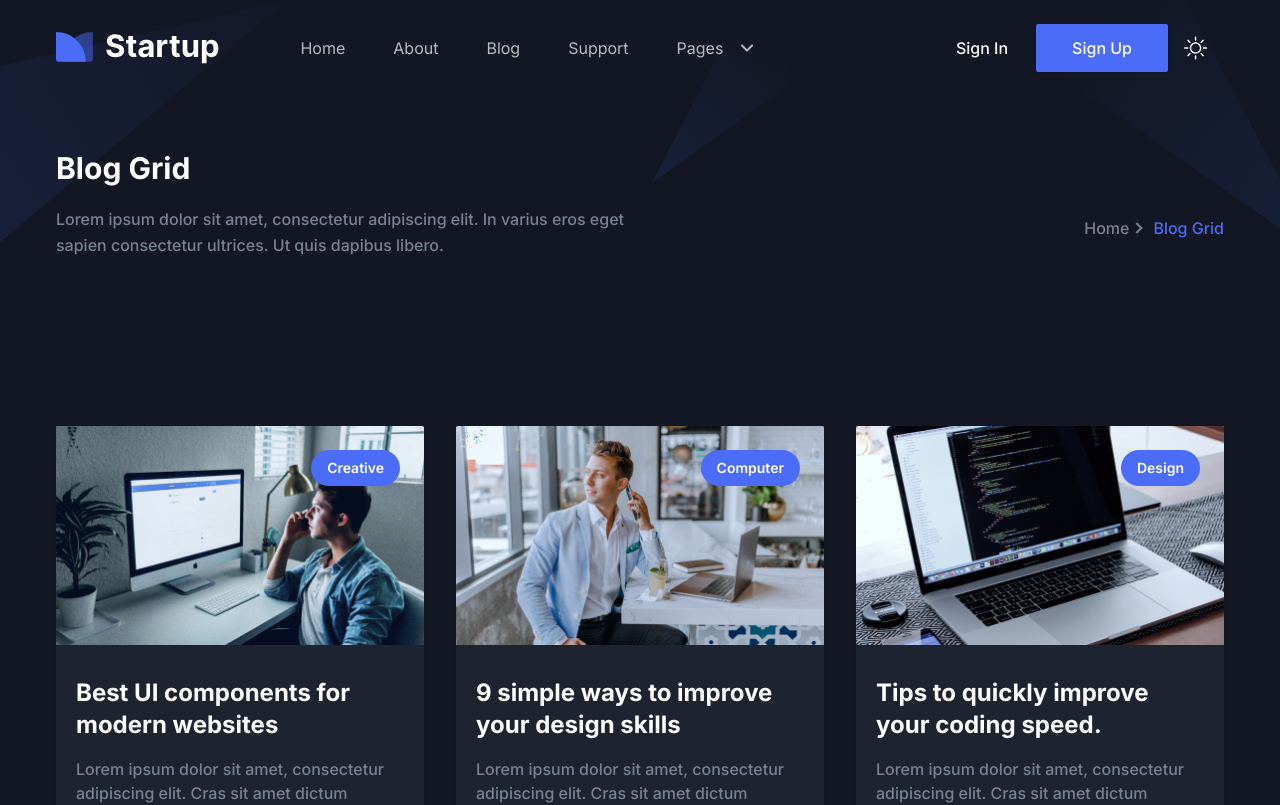
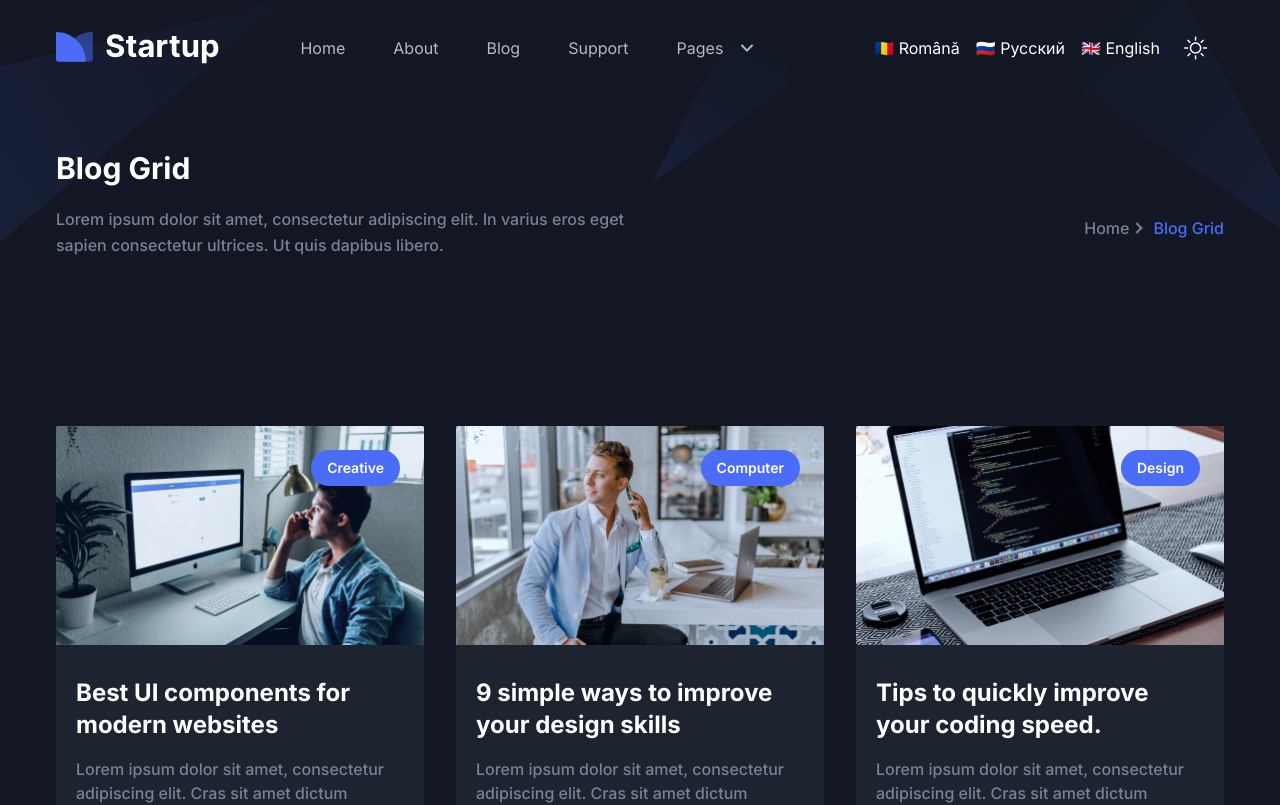
Before and after one commit to AnimalLiberationTech/veg-md, a Next.js app: page /en/blog in a window 1280 px wide. Shown: the top 805 px of the page. Built offline with nearby package versions, Linux system fonts and the light colour scheme.

Commit message:
add lang switcher, fixes

```diff
--- a/src/app/[locale]/page.tsx
+++ b/src/app/[locale]/page.tsx
@@ -39,15 +39,8 @@ export default async function Home({ params }: PageProps) {
   return (
     <>
       <ScrollUp />
-      <Hero />
       <Features />
       <Video />
-      <Brands />
-      <AboutSectionOne />
-      <AboutSectionTwo />
-      <Testimonials />
-      <Pricing />
-      <Blog />
       <Contact />
     </>
   );
--- a/src/components/Header/index.tsx
+++ b/src/components/Header/index.tsx
@@ -159,18 +159,15 @@ const Header = () => {
                 </nav>
               </div>
               <div className="flex items-center justify-end pr-16 lg:pr-0">
-                <Link
-                  href="/signin"
-                  className="text-dark hidden px-7 py-3 text-base font-medium hover:opacity-70 md:block dark:text-white"
-                >
-                  Sign In
-                </Link>
-                <Link
-                  href="/signup"
-                  className="ease-in-up shadow-btn hover:shadow-btn-hover bg-primary hover:bg-primary/90 hidden rounded-xs px-8 py-3 text-base font-medium text-white transition duration-300 md:block md:px-9 lg:px-6 xl:px-9"
-                >
-                  Sign Up
-                </Link>
+                {[
+                  { code: "ro", label: "🇷🇴 Română" },
+                  { code: "ru", label: "🇷🇺 Русский" },
+                  { code: "en", label: "🇬🇧 English" },
+                ].map(({ code, label }) => (
+                  <Link key={code} href={`/${code}`} hrefLang={code} className="px-2">
+                    {label}
+                  </Link>
+                ))}
                 <div>
                   <ThemeToggler />
                 </div>
--- a/src/components/video-modal.tsx
+++ b/src/components/video-modal.tsx
@@ -26,7 +26,7 @@ export default function VideoModal({ isOpen, onClose, ...props }: PropsType) {
   }
 
   return createPortal(
-    <div className="fixed inset-0 flex items-center justify-center bg-black/60">
+    <div className="fixed inset-0 z-[9999] flex items-center justify-center bg-black/60">
       <div className="relative w-full max-w-4xl bg-gray-900">
         <button
           onClick={onClose}
--- a/src/i18n/routing.ts
+++ b/src/i18n/routing.ts
@@ -1,9 +1,10 @@
 import {defineRouting} from 'next-intl/routing';
 
 export const routing = defineRouting({
-  // A list of all locales that are supported
-  locales: ['en', 'ro', 'ru'],
-
-  // Used when no locale matches
-  defaultLocale: 'ro'
+  locales: ['en', 'ro', 'ru'],  // supported locales
+  defaultLocale: 'ro',  // when no locale matches
+  localePrefix: 'as-needed',
+  localeCookie: {
+    maxAge: 60 * 60 * 24 * 365
+  }
 });
```
